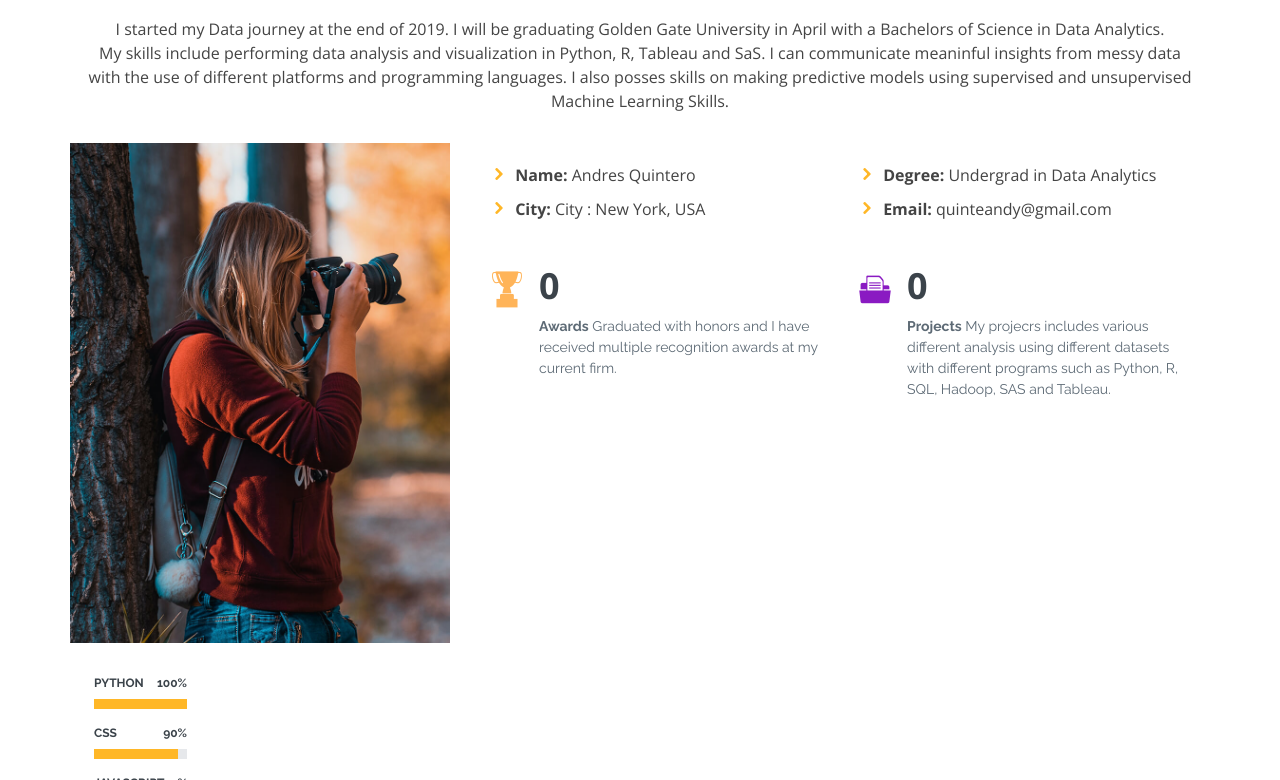
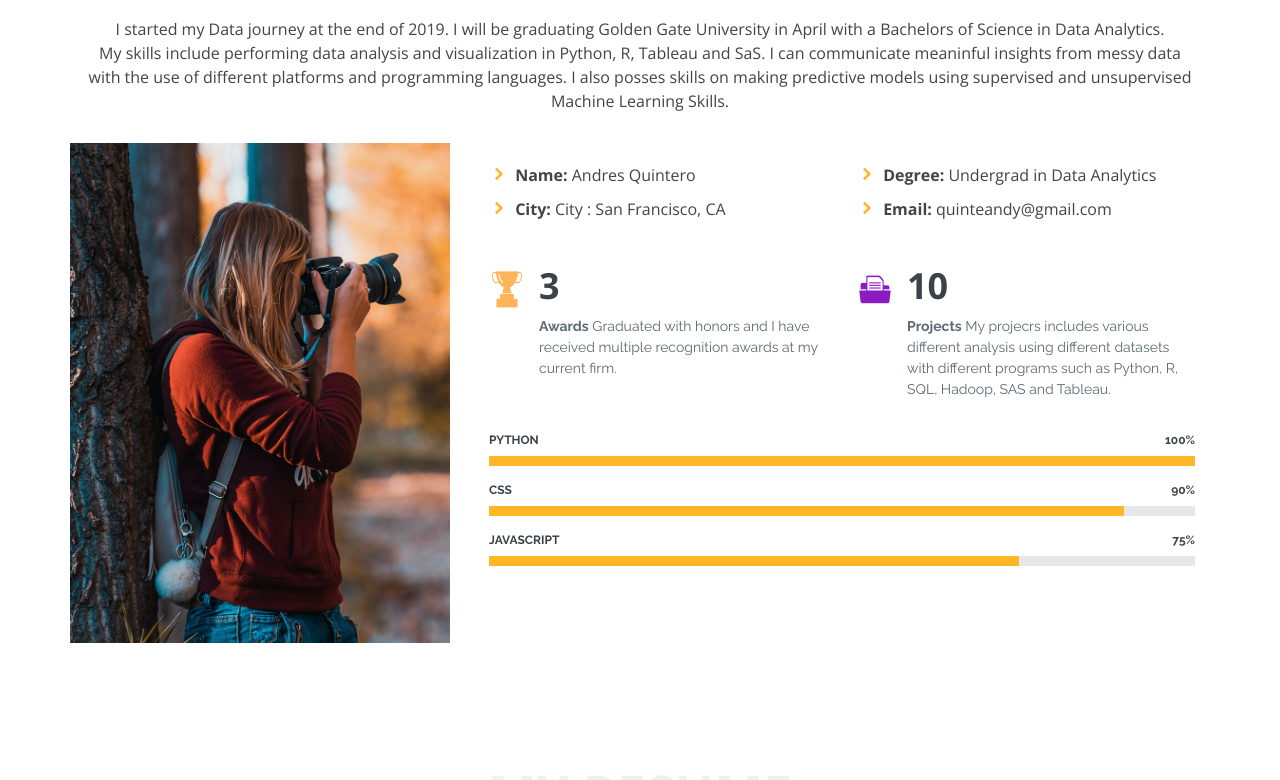
Before and after one commit to quinteandy/test, a plain HTML site: page index.html in a window 1280 px wide. Shown: the part 931-1711 px from the top of the page. Drawn offline with nearby package versions, Linux system fonts and the light colour scheme.

Commit message:
Update index.html

```diff
--- a/index.html
+++ b/index.html
@@ -44,7 +44,6 @@
         <li class="active"><a href="index.html">Home</a></li>
         <li><a href="#about">About</a></li>
         <li><a href="#resume">Resume</a></li>
-        <li><a href="#services">Services</a></li>
         <li><a href="#portfolio">Portfolio</a></li>
         <li><a href="#contact">Contact</a></li>
 
@@ -84,7 +83,7 @@
                 <div class="col-lg-6">
                   <ul>
                     <li><i class="icofont-rounded-right"></i> <strong>Name:</strong> Andres Quintero</li>
-                    <li><i class="icofont-rounded-right"></i> <strong>City:</strong> City : New York, USA</li>
+                    <li><i class="icofont-rounded-right"></i> <strong>City:</strong> City : San Francisco, CA</li>
                   </ul>
                 </div>
                 <div class="col-lg-6">
@@ -98,7 +97,7 @@
                 <div class="col-md-6 mt-5 d-md-flex align-items-md-stretch">
                   <div class="count-box">
                     <i class="icofont-award" style="color: #ffb459;"></i>
-                    <span data-toggle="counter-up"></span>
+                    <span data-toggle="counter-up">3</span>
                     <p><strong>Awards</strong> Graduated with honors and I have received multiple recognition awards at my current firm.</p>
                   </div>
                 </div>
@@ -106,13 +105,13 @@
                 <div class="col-md-6 mt-5 d-md-flex align-items-md-stretch">
                   <div class="count-box">
                     <i class="icofont-document-folder" style="color: #8a1ac2;"></i>
-                    <span data-toggle="counter-up"></span>
+                    <span data-toggle="counter-up">10</span>
                     <p><strong>Projects</strong> My projecrs includes various different analysis using different datasets with different programs such as Python, R, SQL, Hadoop, SAS and Tableau.</p>
                   </div>
                 </div>
-                </div>
               </div>
             </div><!-- End .content-->
+
             <div class="skills-content pl-lg-4">
               <div class="progress">
                 <span class="skill">Python <i class="val">100%</i></span>
```
